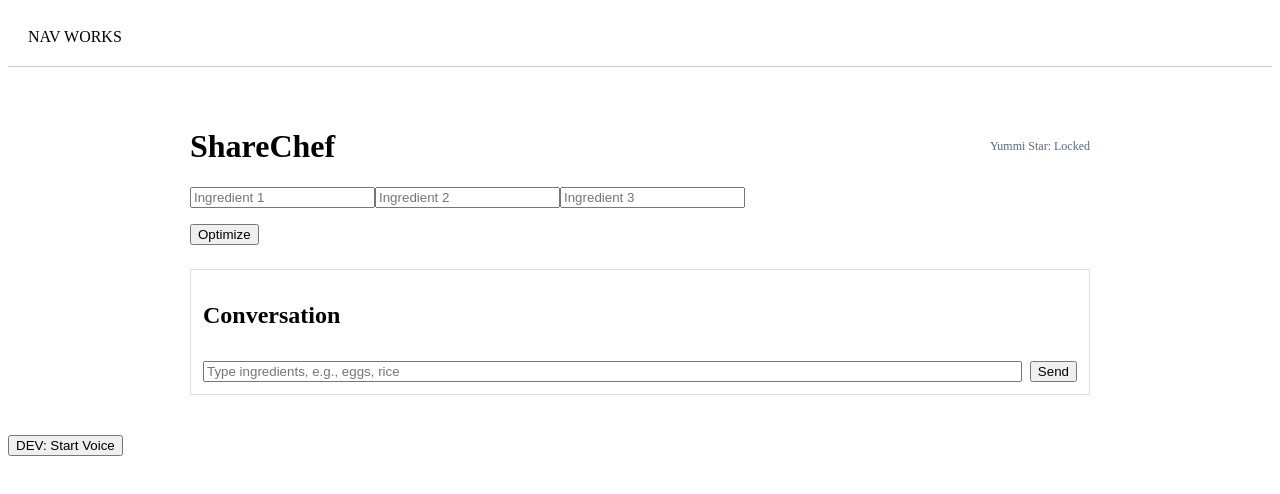
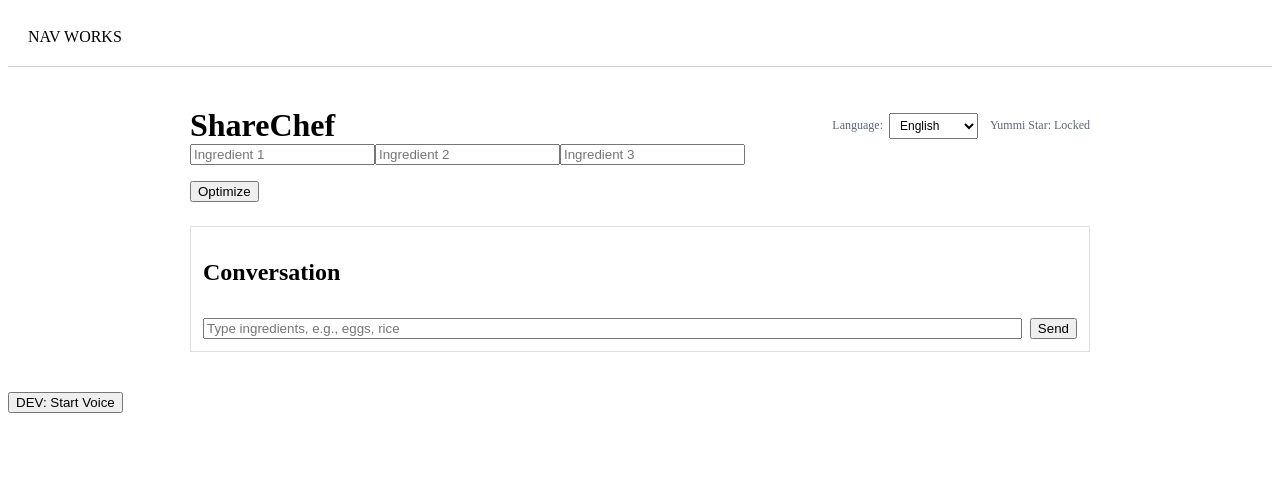
Before and after one commit to taibenor93-glitch/sharechef, a React (Vite) app: page / in a window 1280 px wide. Shown: the top 494 px of the page. Built offline with nearby package versions, Linux system fonts and the light colour scheme.

Commit message:
I18n v1: add language selector UI and persist user_language

```diff
--- a/src/pages/Home.tsx
+++ b/src/pages/Home.tsx
@@ -115,6 +115,16 @@ export const HomePage = forwardRef<HomePageHandle>(function HomePage(_props, ref
     yummiStarLevel <= 0
       ? "Yummi Star: Locked"
       : `Yummi Star: ${"⭐".repeat(Math.min(yummiStarLevel, 3))}`
+
+  useEffect(() => {
+    try {
+      if (typeof window !== "undefined") {
+        window.localStorage.setItem("user_language", userLanguage)
+      }
+    } catch {
+      /* ignore */
+    }
+  }, [userLanguage])
 
   function incrementMetric(key: string) {
     try {
@@ -248,9 +258,33 @@ export const HomePage = forwardRef<HomePageHandle>(function HomePage(_props, ref
 
   return (
     <main style={{ padding: 40, maxWidth: 900, margin: "0 auto" }}>
-      <div style={{ display: "flex", justifyContent: "space-between", alignItems: "center" }}>
-        <h1>ShareChef</h1>
-        <div style={{ fontSize: 12, color: "#5c677d" }}>{yummiStarLabel}</div>
+      <div style={{ display: "flex", justifyContent: "space-between", alignItems: "center", gap: 12 }}>
+        <h1 style={{ margin: 0 }}>ShareChef</h1>
+        <div style={{ display: "flex", alignItems: "center", gap: 12 }}>
+          <label style={{ fontSize: 12, color: "#5c677d", display: "flex", alignItems: "center", gap: 6 }}>
+            Language:
+            <select
+              value={userLanguage}
+              onChange={(e) => {
+                const next = e.target.value as SupportedLanguage
+                setUserLanguage(next)
+                try {
+                  window.localStorage.setItem("user_language", next)
+                } catch {
+                  /* ignore */
+                }
+              }}
+              style={{ fontSize: 12, padding: "4px 6px" }}
+            >
+              <option value="en">English</option>
+              <option value="es">Español</option>
+              <option value="fr">Français</option>
+              <option value="it">Italiano</option>
+              <option value="pt">Português</option>
+            </select>
+          </label>
+          <div style={{ fontSize: 12, color: "#5c677d" }}>{yummiStarLabel}</div>
+        </div>
       </div>
 
       <input
```
